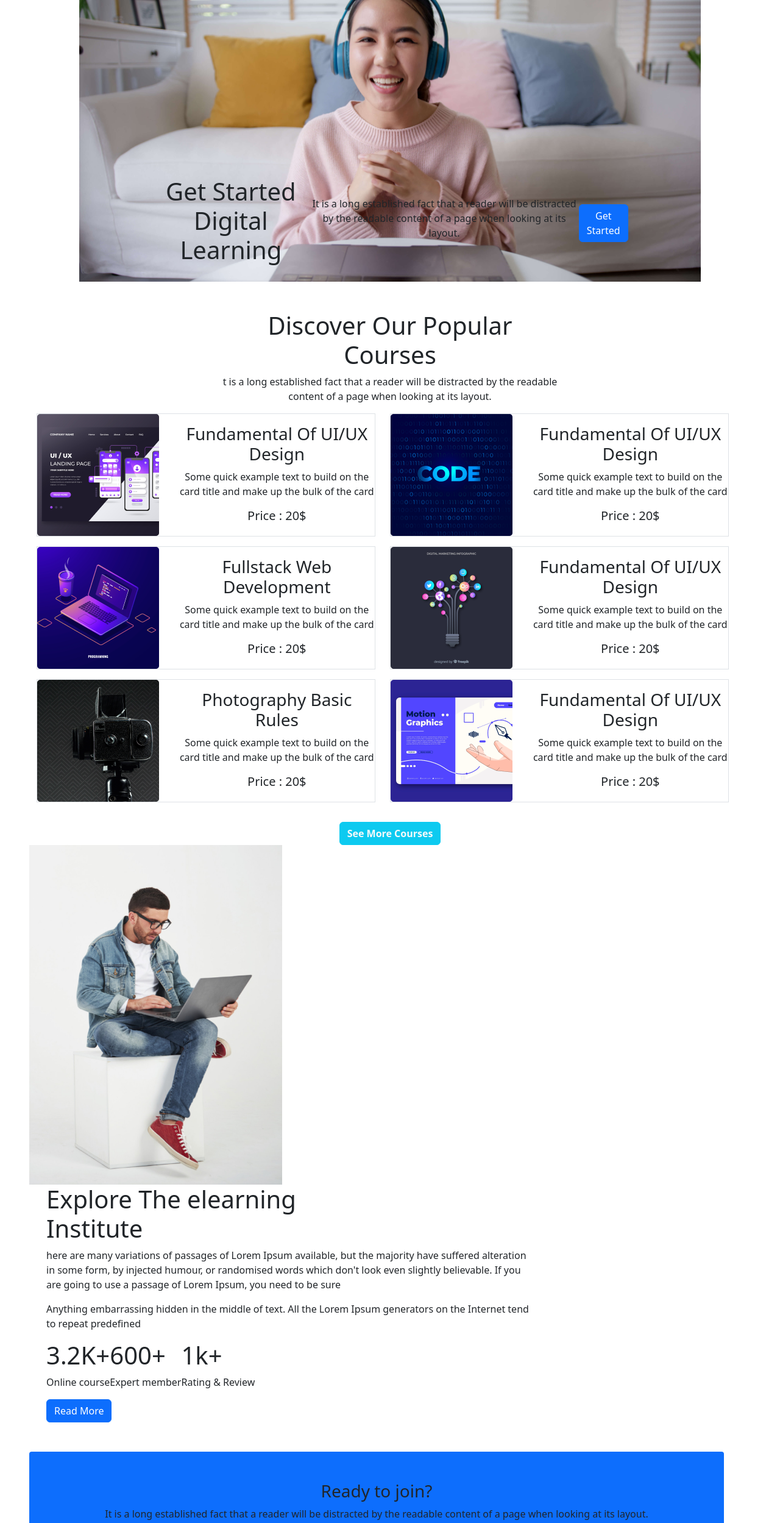
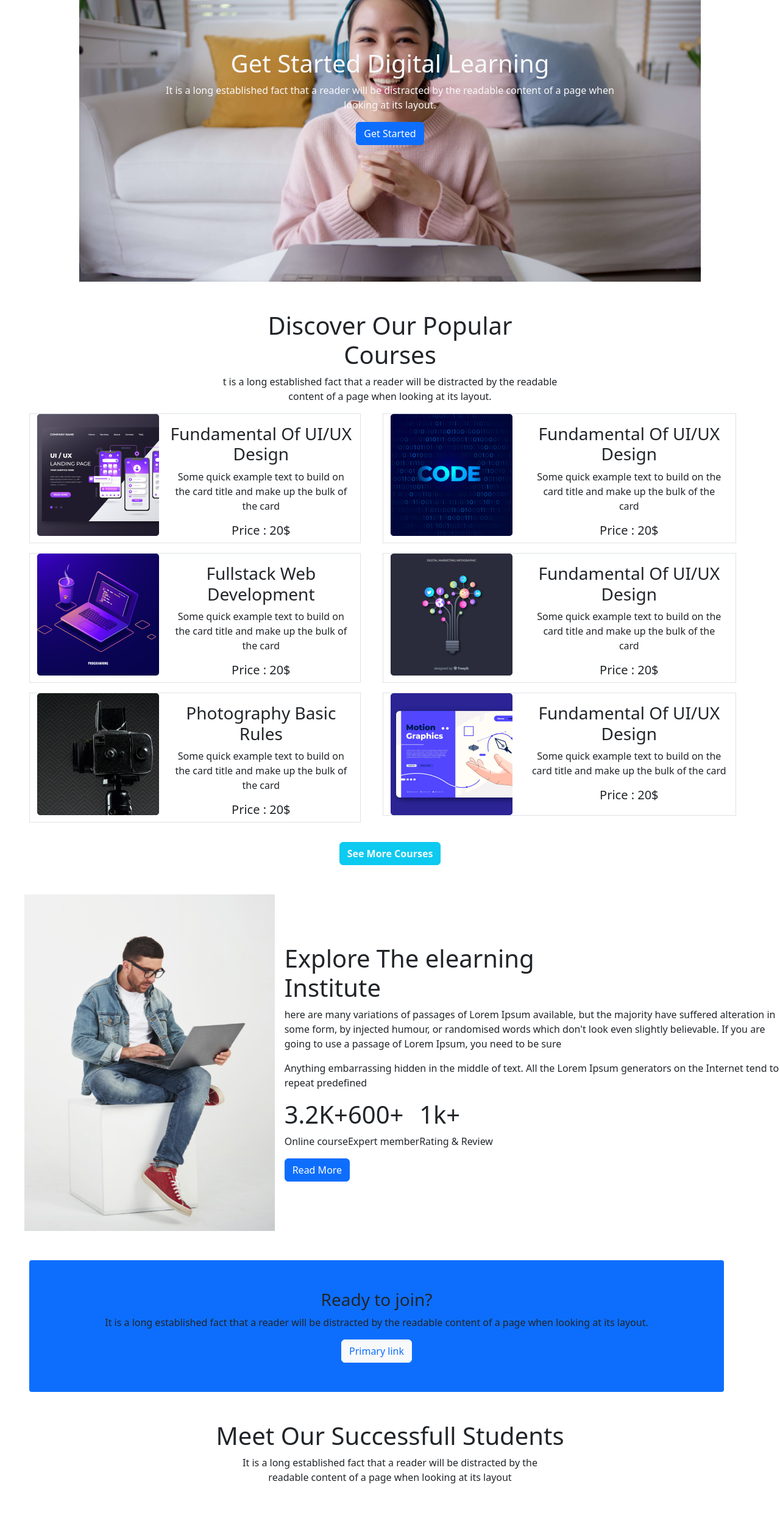
Before and after one commit to Farjanaislam2/Educational-Website, a plain HTML site: page index.html in a window 1280 px wide. Shown: the part 180-2678 px from the top of the page at 61% size. Drawn offline with nearby package versions, Linux system fonts and the light colour scheme.

Commit message:
responsive

```diff
--- a/index.html
+++ b/index.html
@@ -6,6 +6,8 @@
     <title>Educational Website</title>
     <!-- Font Awesome link -->
     <script src="https://kit.fontawesome.com/8d2aadb52f.js" crossorigin="anonymous"></script>
+    <!-- css link -->
+    <link rel="stylesheet" href="style.css">
     <!-- Bootstrap link -->
     <link href="https://cdn.jsdelivr.net/npm/bootstrap@5.2.0/dist/css/bootstrap.min.css" rel="stylesheet"
         integrity="sha384-gH2yIJqKdNHPEq0n4Mqa/HGKIhSkIHeL5AyhkYV8i59U5AR6csBvApHHNl/vI1Bx" crossorigin="anonymous">
@@ -66,13 +68,14 @@
                 <button type="button" data-bs-target="#carouselExampleCaptions" data-bs-slide-to="2"
                     aria-label="Slide 3"></button>
             </div>
-            <div class="carousel-inner ">
-                <div class="carousel-item active container-fluid p-5 rounded h-100  ">
-                    <img class="img-fluid" src="images/cover/cover-3.jpg" class="d-block w-100" alt="...">
-                    <div class="carousel-caption d-flex  align-items-center justify-content-center  text-dark pb-5">
-                        <h1>Get Started Digital
-                            Learning</h1>
-                        <p>It is a long established fact that a reader will be distracted by the readable
+            <div class="carousel-inner  ">
+                <div class="carousel-item active container-fluid p-5 rounded   ">
+                    <img class="img-fluid slide-img" src="images/cover/cover-3.jpg" class="d-block w-100" alt="...">
+                    <div
+                        class="carousel-caption d-flex h-100 flex-column  align-items-center justify-content-center  text-light pb-5">
+                        <h1>Get Started Digital Learning</h1>
+                        <p class="header_title">It is a long established fact that a reader will be distracted by the
+                            readable
                             content of a page when looking at its layout.</p>
                         <button class="btn btn-primary">Get Started</button>
                     </div>
@@ -101,15 +104,14 @@
             <p class="text-center">t is a long established fact that a reader will be distracted by the readable <br>
                 content of a page when looking at its layout.</p>
         </div>
-        <div class=" row row-cols-md-1 ms-5 me-5">
+        <div class=" row  ms-5 me-5">
             <div class="row  text-center container-fluid  ">
                 <div class="col-md-6 ">
-
-                    <div class=" d-flex border mb-3 ps-0 ">
-                        <div class="col-md-4">
+                    <div class="row border mb-3 me-4 ourses">
+                        <div class="col-sm-12 col-md-4 ">
                             <img src="images/course/course-1.png" alt="">
                         </div>
-                        <div class="col-md-8 pt-3 ps-5">
+                        <div class="col-sm-12 col-md-8  pt-3 ps-5">
                             <h3>Fundamental Of UI/UX Design</h3>
                             <p>Some quick example text to build on the card title
                                 and make up the bulk of the card</p>
@@ -117,22 +119,22 @@
                         </div>
                     </div>
 
-                    <div class=" d-flex border mb-3 ps-0">
-                        <div class="col-md-4 ">
+                    <div class="row border mb-3 me-4">
+                        <div class="col-sm-12 col-md-4 ">
                             <img src="images/course/course-3.png" alt="">
                         </div>
-                        <div class="col-md-8  pt-3 ps-5">
+                        <div class="col-sm-12 col-md-8  pt-3 ps-5">
                             <h3>Fullstack Web Development</h3>
                             <p>Some quick example text to build on the card title
                                 and make up the bulk of the card</p>
                             <h5>Price : 20$</h5>
                         </div>
                     </div>
-                    <div class=" d-flex border mb-3 ps-0">
-                        <div class="col-md-4 ">
+                    <div class="row border mb-3 me-4">
+                        <div class="col-sm-12 col-md-4 ">
                             <img src="images/course/course-5.png" alt="">
                         </div>
-                        <div class="col-md-8 pt-3 ps-5">
+                        <div class="col-sm-12 col-md-8 pt-3 ps-5">
                             <h3>Photography Basic Rules</h3>
                             <p>Some quick example text to build on the card title
                                 and make up the bulk of the card</p>
@@ -141,33 +143,38 @@
                     </div>
                 </div>
                 <div class="col-md-6">
-                    <div class=" d-flex border mb-3 ps-0 ">
-                        <div class="col-md-4">
+                    <div class=" row border mb-3 ">
+                        <div class="col-sm-12 col-md-4">
                             <img src="images/course/course-2.png" alt="">
                         </div>
-                        <div class="col-md-8 pt-3 ps-5">
+                        <div class="col-sm-12 col-md-8 pt-3 ps-5">
+                            <div class="px-2">
                                 <h3>Fundamental Of UI/UX Design</h3>
                                 <p>Some quick example text to build on the card title
                                     and make up the bulk of the card</p>
                                 <h5>Price : 20$</h5>
                             </div>
                         </div>
-                    <div class=" d-flex border mb-3 ps-0 ">
-                        <div class="col-md-4">
+                    </div>
+                    <div class=" row border mb-3 ">
+                        <div class="col-sm-12 col-md-4">
                             <img src="images/course/course-4.png" alt="">
                         </div>
-                        <div class="col-md-8 pt-3 ps-5">
+                        <div class="col-sm-12 col-md-8 pt-3 ps-5">
+                            <div class="px-2">
                                 <h3>Fundamental Of UI/UX Design</h3>
                                 <p>Some quick example text to build on the card title
                                     and make up the bulk of the card</p>
                                 <h5>Price : 20$</h5>
                             </div>
+
                         </div>
-                    <div class=" d-flex border mb-3 ps-0 ">
-                        <div class="col-md-4">
+                    </div>
+                    <div class="row border mb-3 ">
+                        <div class="col-sm-12 col-md-4">
                             <img src="images/course/course-6.png" alt="">
                         </div>
-                        <div class="col-md-8 pt-3 ps-5">
+                        <div class="col-sm-12 col-md-8 pt-3 ps-5">
                             <h3>Fundamental Of UI/UX Design</h3>
                             <p>Some quick example text to build on the card title
                                 and make up the bulk of the card</p>
@@ -176,19 +183,21 @@
                     </div>
                 </div>
             </div>
+
         </div>
-        <div class="text-center mt-3">
+        </div>
+        <div class="text-center mt-3 mb-5">
             <button class="btn btn-info text-light fw-bold ">See More Courses</button>
         </div>
     </section>
 
     <!-- Explore the learning -->
     <section>
-        <div class="row d-flex ms-5">
+        <div class="d-flex flex-row align-items-center justify-content-center ms-5">
             <div class="col-md-4 me-0 p-0">
                 <img src="images/working.png" class="img-fluid " alt="">
             </div>
-            <div class="col-md-8 ms-3">
+            <div class="col-md-8 col-sm-1 ms-3">
                 <h1>Explore The elearning <br>
                     Institute</h1>
                 <p>here are many variations of passages of Lorem Ipsum available, but the
@@ -217,26 +226,30 @@
             </div>
         </div>
     </section>
+    <!-- ready to join -->
 
-    <section class="bg-primary text-center rounded-1 container p-5 m-5">
+    <section class="bg-primary text-center rounded-1 container p-5 m-5 col-sm-12">
         <div>
             <h3>Ready to join? </h3>
             <p>It is a long established fact that a reader will be distracted by the
                 readable content of a page when looking at its layout.</p>
         </div>
-        <div class="">
-
-            <a href="modal" class="btn btn-light text-primary" tabindex="-1" role="button" aria-disabled="true">Primary
-                link</a>
-            <div class="modal" tabindex="-1">
+        <div>
+            <button type="button" class="btn btn-light text-primary" data-bs-toggle="modal"
+                data-bs-target="#exampleModal">
+                Primary
+                link
+            </button>
+            <div class="modal fade" id="exampleModal" tabindex="-1" aria-labelledby="exampleModalLabel"
+                aria-hidden="true">
                 <div class="modal-dialog">
                     <div class="modal-content">
                         <div class="modal-header">
-                            <h5 class="modal-title">Modal title</h5>
+                            <h5 class="modal-title" id="exampleModalLabel">Modal title</h5>
                             <button type="button" class="btn-close" data-bs-dismiss="modal" aria-label="Close"></button>
                         </div>
                         <div class="modal-body">
-                            <p>Modal body text goes here.</p>
+                            ...
                         </div>
                         <div class="modal-footer">
                             <button type="button" class="btn btn-secondary" data-bs-dismiss="modal">Close</button>
@@ -252,15 +265,15 @@
 
         </div>
     </section>
-
+    <!-- Successful students -->
     <section>
-        <div class="col-md-6 text-center">
+        <div class="text-center">
             <h1>Meet Our Successfull
                 Students</h1>
-            <p>It is a long established fact that a reader will be distracted by the
+            <p>It is a long established fact that a reader will be distracted by the <br>
                 readable content of a page when looking at its layout</p>
         </div>
-        <div class="row d-flex ">
+        <div class="row d-flex p-5 col-lg-12 ">
             <div class="col-md-3 ">
                 <div>
                     <img src="images/student/student-1.png" class="img-fluid" alt="">
--- a/style.css
+++ b/style.css
@@ -0,0 +1,29 @@
+@media only screen and (max-width: 480px) {
+    h1 {
+        font-size: 2px;
+        padding-top: 20px;
+
+    }
+
+    .header_title {
+        font-size: 5px;
+        word-spacing: 0%;
+        display: none;
+    }
+}
+
+@media screen and(max-width: 992) and (min-width:768) {
+    h1 {}
+
+    .header_title {
+        font-size: 5px;
+        word-spacing: 0%;
+        display: none;
+    }
+
+    .courses {
+        display: flex;
+        flex-direction: row;
+
+    }
+}
```
Lines whose indentation alone changed are shown as unchanged.
